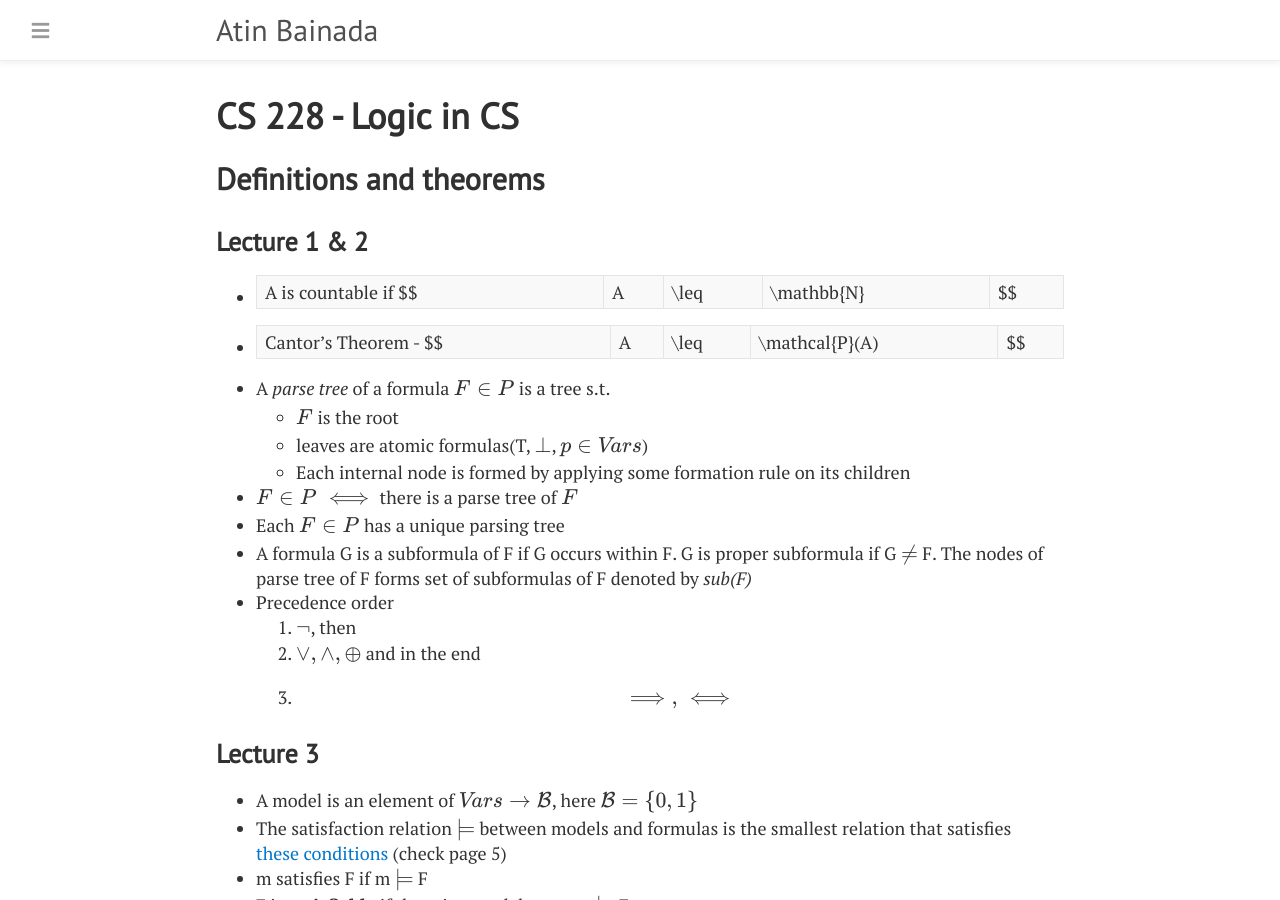
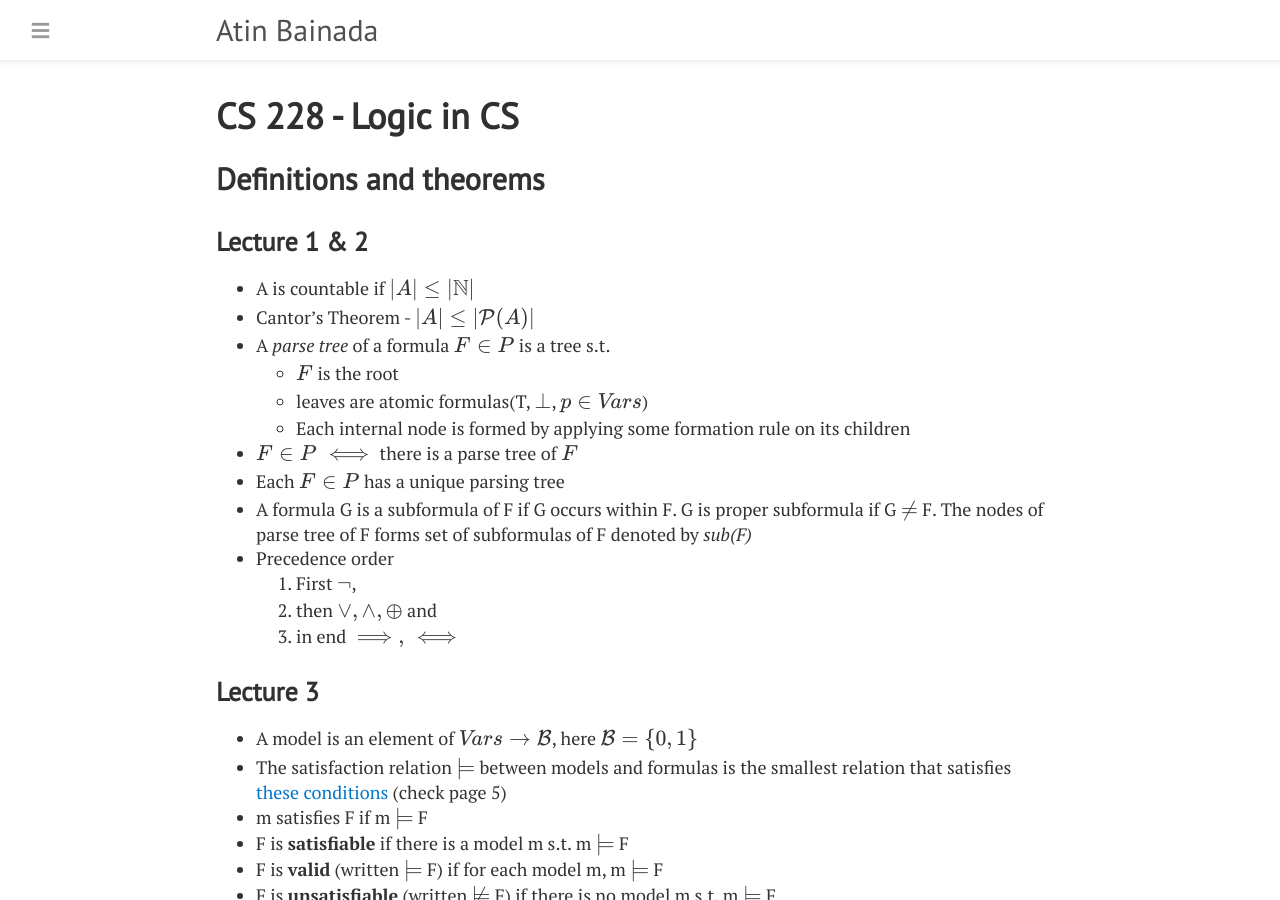
Before and after one commit to LeoAB10/LeoAB10.github.io, a Jekyll site: the page built from notes/CS228/CS228.md, in a window 1280 px wide and 900 px high. Built offline with Jekyll 4.4.1, drawn with Linux system fonts in a browser that asks for light colours; nearby versions of some CDN libraries.

Commit message:
cs228.md fixed

```diff
--- a/notes/CS228/CS228.md
+++ b/notes/CS228/CS228.md
@@ -7,8 +7,8 @@ layout: post
 
 ### Lecture 1 & 2
 
-- A is countable if $$|A| \leq |\mathbb{N}|$$
-- Cantor's Theorem - $$|A| \leq |\mathcal{P}(A)|$$
+- A is countable if $$\vert A \vert \leq \vert\mathbb{N}\vert$$
+- Cantor's Theorem - $$\vert A\vert \leq \vert\mathcal{P}(A)\vert$$
 - A _parse tree_ of a formula $$F \in P$$ is a tree s.t.
   - $$F$$ is the root
   - leaves are atomic formulas(T, $$\perp$$, $$p \in Vars$$)
@@ -17,9 +17,9 @@ layout: post
 - Each $$F \in P$$ has a unique parsing tree
 - A formula G is a subformula of F if G occurs within F. G is proper subformula if G $$\neq$$ F. The nodes of parse tree of F forms set of subformulas of F denoted by _sub(F)_
 - Precedence order
-  1.  $$\neg$$, then
-  2.  $$\vee, \wedge, \oplus$$ and in the end
-  3.  $$\implies, \iff$$
+  1.  First $$\neg$$,
+  2.  then $$\vee, \wedge, \oplus$$ and
+  3.  in end $$\implies, \iff$$
 
 ### Lecture 3
 
@@ -64,4 +64,3 @@ $$
 The extended m is called **truth function**.
 
 - For each finite boolean function f, there is a formula F that represents f.
--
```
